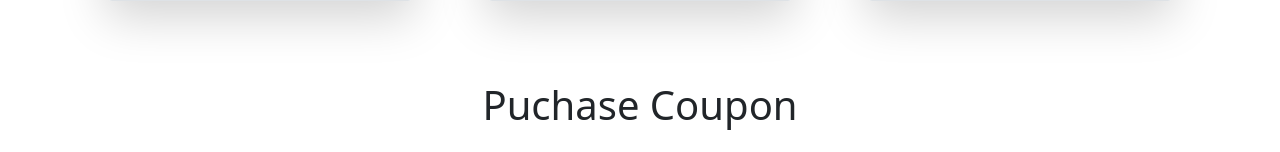
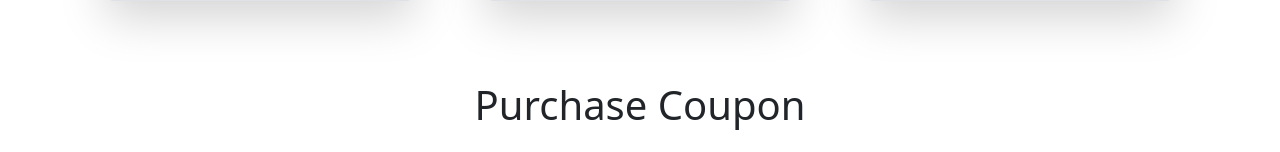
Before and after one commit to Sajia09/web-project-django, a Django app: page /coupon/ in a window 1280 px wide. Shown: the part 1906-2058 px from the top of the page. Run offline with Django 4.2, Linux system fonts and the light colour scheme; some libraries are stand-ins or nearby versions.

Commit message:
purchase

```diff
--- a/coupon/templates/coupon/index.html
+++ b/coupon/templates/coupon/index.html
@@ -275,7 +275,7 @@
     <!-- purchase section start  -->
           <section class="container bootstrap snippets bootdeys mb-5" id="purchase">
             <div>
-              <h1 class="text-center mb-4">Puchase Coupon</h1>
+              <h1 class="text-center mb-4">Purchase Coupon</h1>
             </div>
             <div class="row">
               <div class="col-md-4 col-sm-6 content-card">
```
